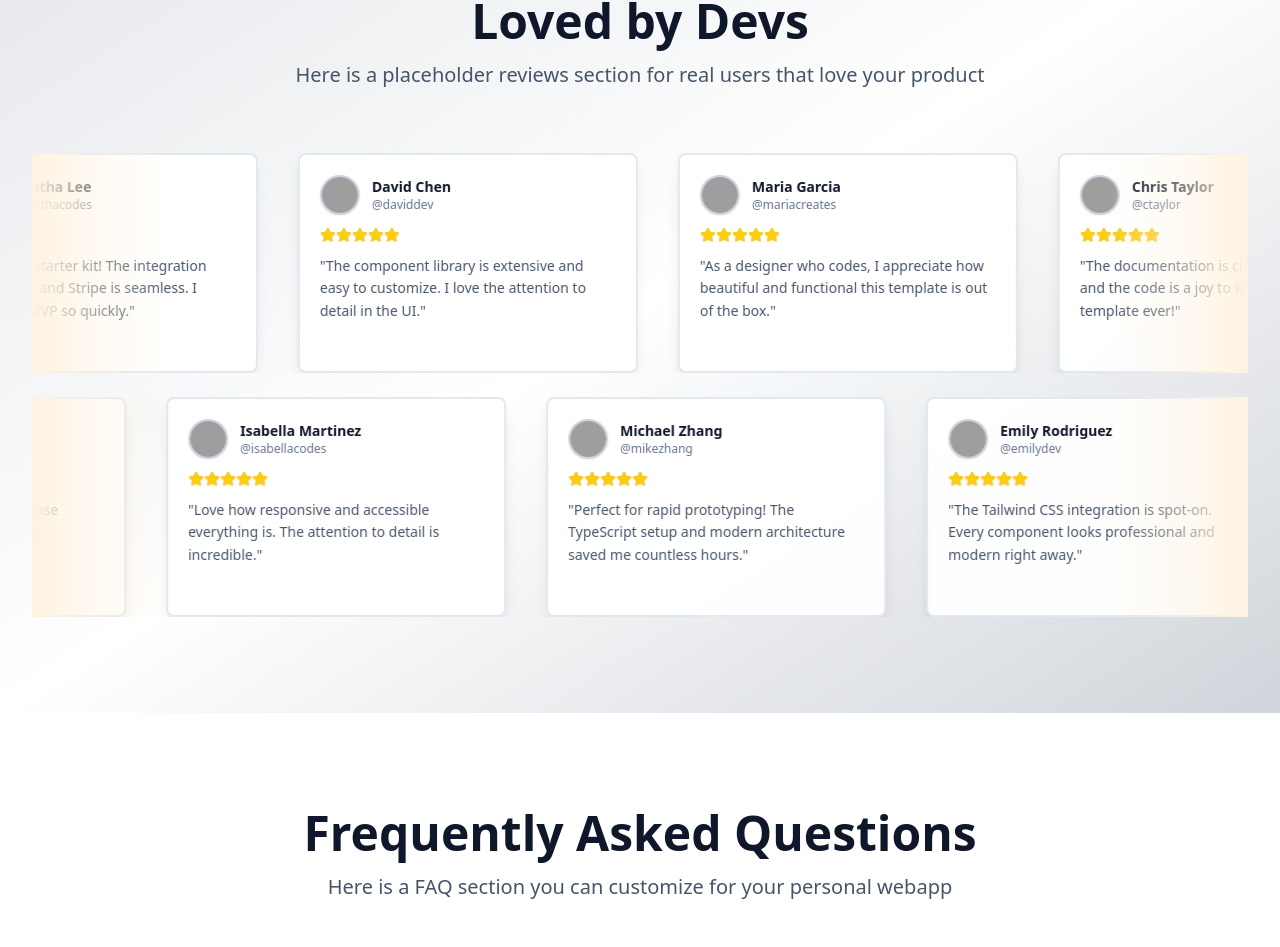
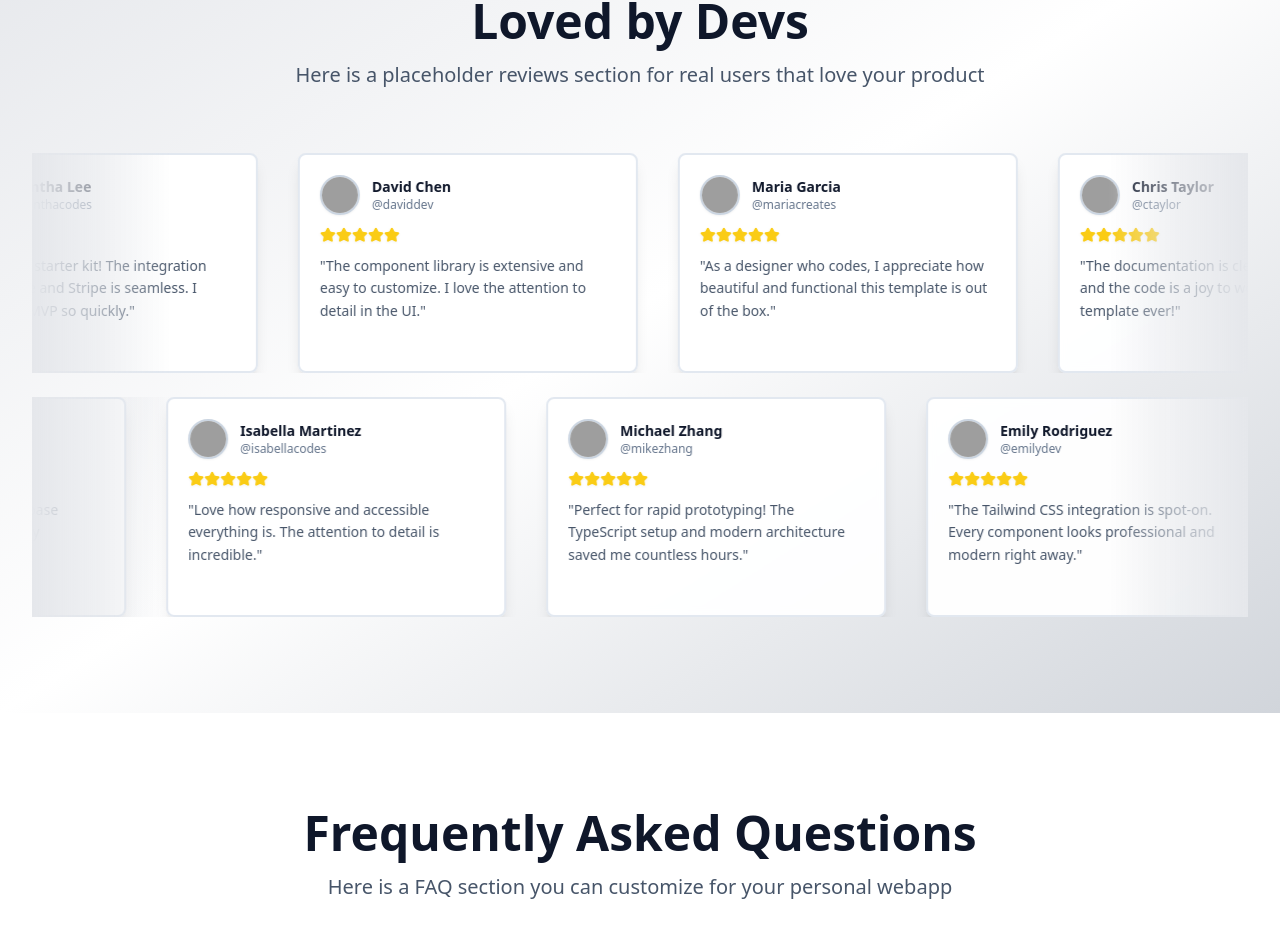
Before and after one commit to nevaubi/uiarcade-template1, a React (Vite) app: page / in a window 1280 px wide. Shown: the part 3265-4212 px from the top of the page. Built offline with nearby package versions, Linux system fonts and the light colour scheme; no server answers; grey boxes are pictures that could not be loaded.

Commit message:
Fix reviews section mobile styling
Implement the plan to fix the mobile styling issues in the reviews section, including adjusting fade edge colors, improving mobile responsiveness, using design system colors, enhancing visual harmony, and optimizing for mobile.

```diff
--- a/src/components/ReviewsSection.tsx
+++ b/src/components/ReviewsSection.tsx
@@ -1,4 +1,3 @@
-import React, { useEffect } from "react";
 import { Card, CardContent } from "@/components/ui/card";
 import { Star } from "lucide-react";
 
--- a/src/index.css
+++ b/src/index.css
@@ -491,35 +491,49 @@ html {
     }
 }
 
-/* Enhanced fade edges with vibrant colors */
+/* Enhanced fade edges with responsive sizing */
 .reviews-scroll-container::before,
 .reviews-scroll-container::after {
     content: '';
     position: absolute;
     top: 0;
-    width: 140px;
+    width: 80px;
     height: 100%;
     z-index: 10;
     pointer-events: none;
 }
 
+@media (min-width: 640px) {
+    .reviews-scroll-container::before,
+    .reviews-scroll-container::after {
+        width: 120px;
+    }
+}
+
+@media (min-width: 1024px) {
+    .reviews-scroll-container::before,
+    .reviews-scroll-container::after {
+        width: 140px;
+    }
+}
+
 .reviews-scroll-container::before {
     left: 0;
-    background: linear-gradient(to right, rgb(254, 243, 226), rgba(254, 243, 226, 0.4), transparent);
+    background: linear-gradient(to right, rgb(229, 231, 235), rgba(229, 231, 235, 0.6), transparent);
 }
 
 .reviews-scroll-container::after {
     right: 0;
-    background: linear-gradient(to left, rgb(254, 243, 226), rgba(254, 243, 226, 0.4), transparent);
+    background: linear-gradient(to left, rgb(229, 231, 235), rgba(229, 231, 235, 0.6), transparent);
 }
 
 /* Dark mode fade edges */
 @media (prefers-color-scheme: dark) {
     .reviews-scroll-container::before {
-        background: linear-gradient(to right, rgb(24, 24, 27), rgba(39, 39, 42, 0.4), transparent);
+        background: linear-gradient(to right, rgb(55, 65, 81), rgba(75, 85, 99, 0.6), transparent);
     }
 
     .reviews-scroll-container::after {
-        background: linear-gradient(to left, rgb(24, 24, 27), rgba(39, 39, 42, 0.4), transparent);
+        background: linear-gradient(to left, rgb(55, 65, 81), rgba(75, 85, 99, 0.6), transparent);
     }
 }
```
